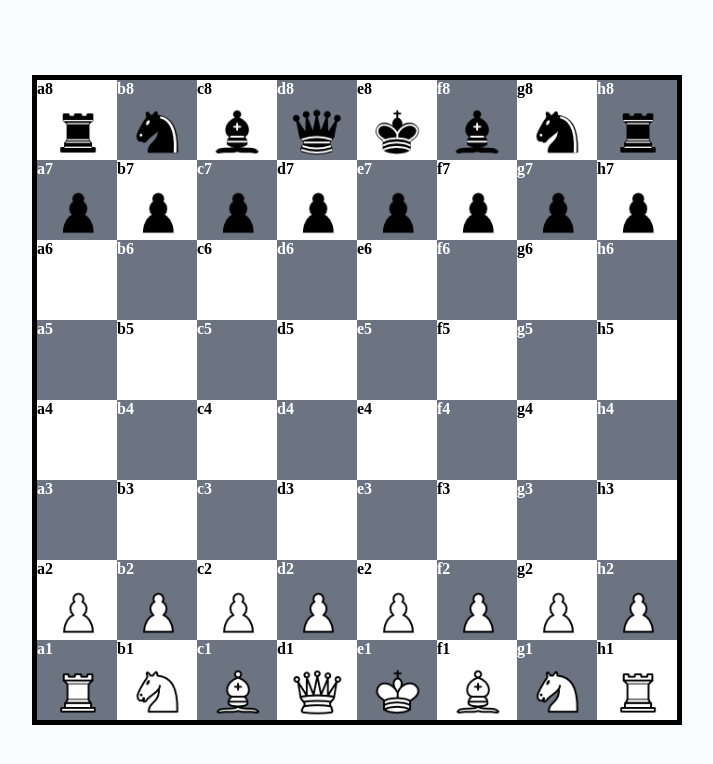
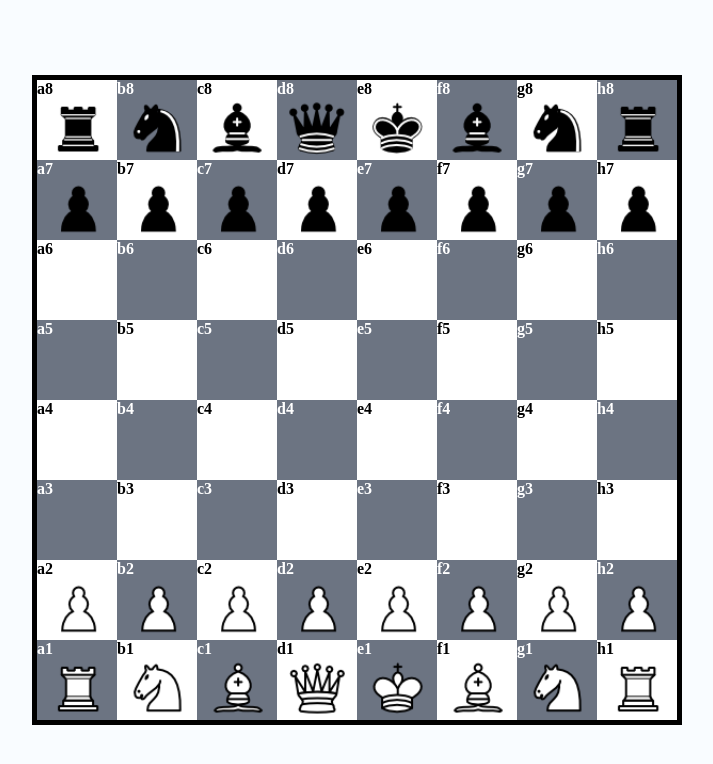
Before and after one commit to chiahao-codes/Chess, a website with bundled scripts: page index.html in a window 1280 px wide. Shown: the whole page, without its empty margins (283-996 px from the left). Built offline with nearby package versions, Linux system fonts and the light colour scheme.

Commit message:
commit to master

```diff
--- a/style.css
+++ b/style.css
@@ -24,12 +24,12 @@ body, html{
 background-color:#ffffff;
 border:.65vmin solid black;
 max-height: fit-content;
-width: 100%;
+width: fit-content;
 }
 
 .rankFile{
     display:grid;
-    width:100%;
+    width:fit-content;
     grid-template-columns: repeat(8, 5em);
     grid-template-rows: 5em;
     font-weight: bold;
@@ -50,42 +50,42 @@ color:white;
     background-image:url("./assets/images/black/blkRook.png");
     background-repeat: no-repeat;
     background-position: bottom;
-    background-size: 70%;
+    background-size: 80%;
 }
 
 .rankFile > #n{
     background-image:url("./assets/images/black/blkKnight.png");
     background-repeat: no-repeat;
     background-position: bottom;
-    background-size: 70%;
+    background-size: 80%;
 }
 
 .rankFile > #b{
     background-image:url("./assets/images/black/blkBishop.png");
     background-repeat: no-repeat;
     background-position: bottom;
-    background-size: 70%;
+    background-size: 80%;
 }
 
 .rankFile > #q{
     background-image:url("./assets/images/black/blkQueen.png");
     background-repeat: no-repeat;
     background-position: bottom;
-    background-size: 70%;
+    background-size: 80%;
 }
 
 .rankFile > #k{
     background-image:url("./assets/images/black/blkKing.png");
     background-repeat: no-repeat;
     background-position: bottom;
-    background-size: 70%;
+    background-size: 80%;
 }
 
 .rankFile >#p{
     background-image:url("./assets/images/black/blkPawn.png");
     background-repeat: no-repeat;
     background-position: bottom;
-    background-size: 70%;
+    background-size: 80%;
 }
 
 .rankFile > .validMove {
@@ -100,42 +100,42 @@ color:white;
     background-image:url("./assets/images/white/whiteRook.png");
     background-repeat: no-repeat;
     background-position: bottom;
-    background-size: 70%;
+    background-size: 80%;
 }
 
 .rankFile > #N{
     background-image:url("./assets/images/white/whiteKnight.png");
     background-repeat: no-repeat;
     background-position: bottom;
-    background-size: 70%;
+    background-size: 80%;
 }
 
 .rankFile > #B{
     background-image:url("./assets/images/white/whiteBishop.png");
     background-repeat: no-repeat;
     background-position: bottom;
-    background-size: 70%;
+    background-size: 80%;
 }
 
 .rankFile > #K{
     background-image:url("./assets/images/white/whiteKing.png");
     background-repeat: no-repeat;
     background-position: bottom;
-    background-size: 70%;
+    background-size: 80%;
 }
 
 .rankFile > #Q{
     background-image:url("./assets/images/white/whiteQueen.png");
     background-repeat: no-repeat;
     background-position: bottom;
-    background-size: 70%;
+    background-size: 80%;
 }
 
 #P{
     background-image:url("./assets/images/white/whitePawn.png");
     background-repeat: no-repeat;
     background-position: bottom;
-    background-size: 70%;
+    background-size: 80%;
 }
 
 #K:hover, #Q:hover, #N:hover, #R:hover, #B:hover, #P:hover{
```
